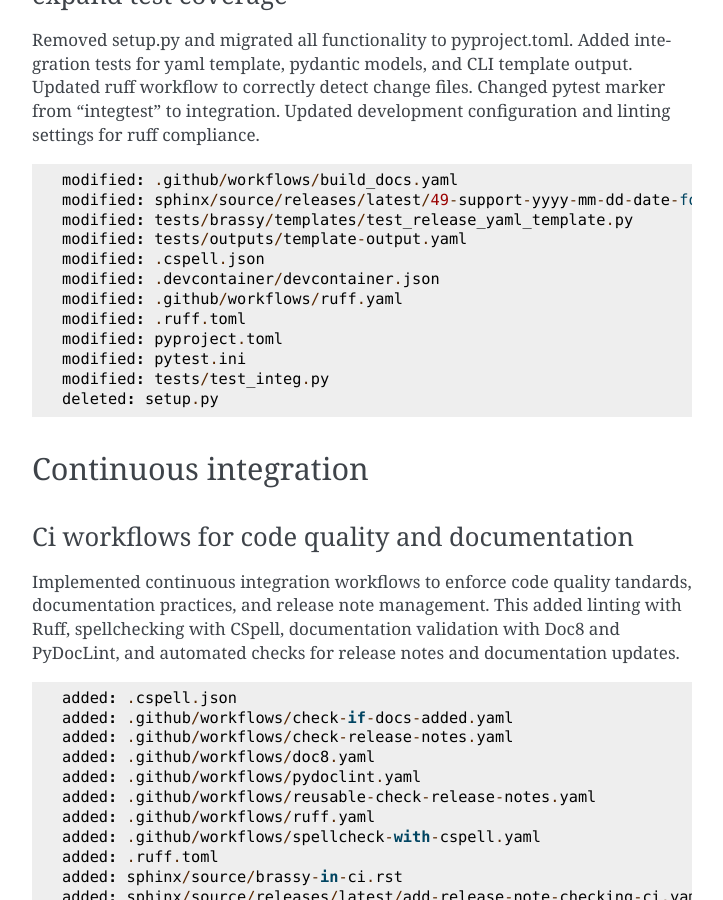
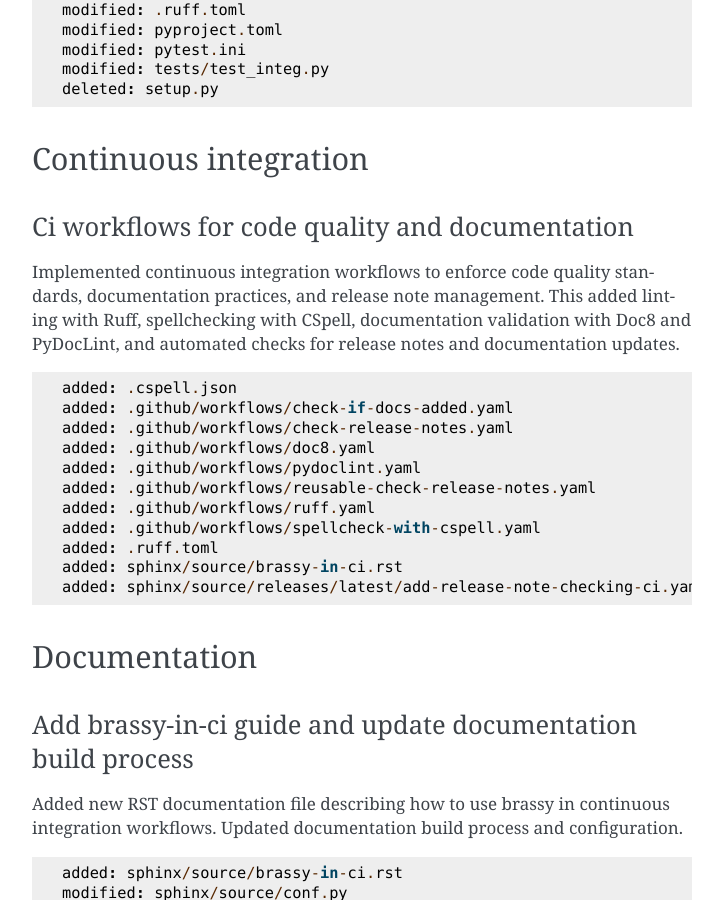
Before and after one commit to biosafetylvl5/brassy, a Sphinx documentation site: the page built from sphinx/source/releases/0.0.4.rst, in a window 1280 px wide and 900 px high, scrolled down 2609 px. Shown: the whole window, without its empty margins (388-1111 px from the left). Built offline with Sphinx 7.4.7, drawn with Linux system fonts in a browser that asks for light colours; some of the changed text lies outside the part shown.

Commit message:
Update release notes; remove typo

```diff
--- a/sphinx/source/releases/0.0.4.rst
+++ b/sphinx/source/releases/0.0.4.rst
@@ -133,9 +120,9 @@ Continuous integration
 Ci workflows for code quality and documentation
 -----------------------------------------------
 
-Implemented continuous integration workflows to enforce code quality tandards, documentation practices, and release note
-management. This added linting with Ruff, spellchecking with CSpell, documentation validation with Doc8 and PyDocLint,
-and automated checks for release notes and documentation updates.
+Implemented continuous integration workflows to enforce code quality standards, documentation practices, and release
+note management. This added linting with Ruff, spellchecking with CSpell, documentation validation with Doc8 and
+PyDocLint, and automated checks for release notes and documentation updates.
 
 ::
 
--- a/sphinx/source/releases/archive-0.0.4/add-linting-ci.yaml
+++ b/sphinx/source/releases/archive-0.0.4/add-linting-ci.yaml
@@ -1,7 +1,7 @@
 continuous integration:
 - title: CI Workflows for Code Quality and Documentation
   description: Implemented continuous integration workflows to enforce code quality
-    tandards, documentation practices, and release note management. This added linting
+    standards, documentation practices, and release note management. This added linting
     with Ruff, spellchecking with CSpell, documentation validation with Doc8 and PyDocLint,
     and automated checks for release notes and documentation updates.
   files:
```
Also changed, not shown: other parts of sphinx/source/releases/0.0.4.rst (+0 -13 lines).
